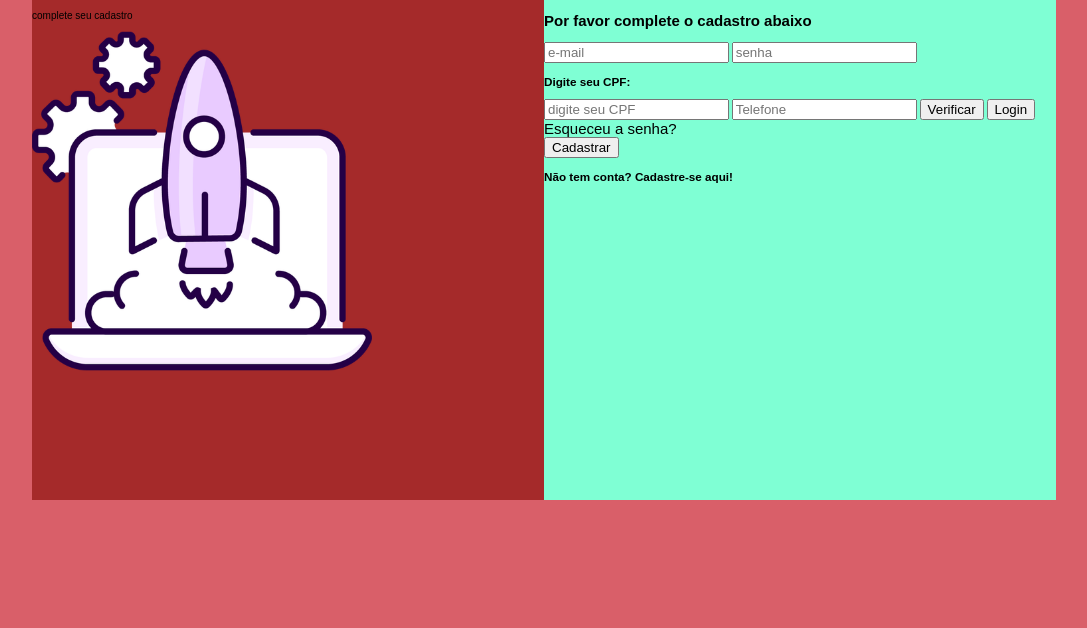
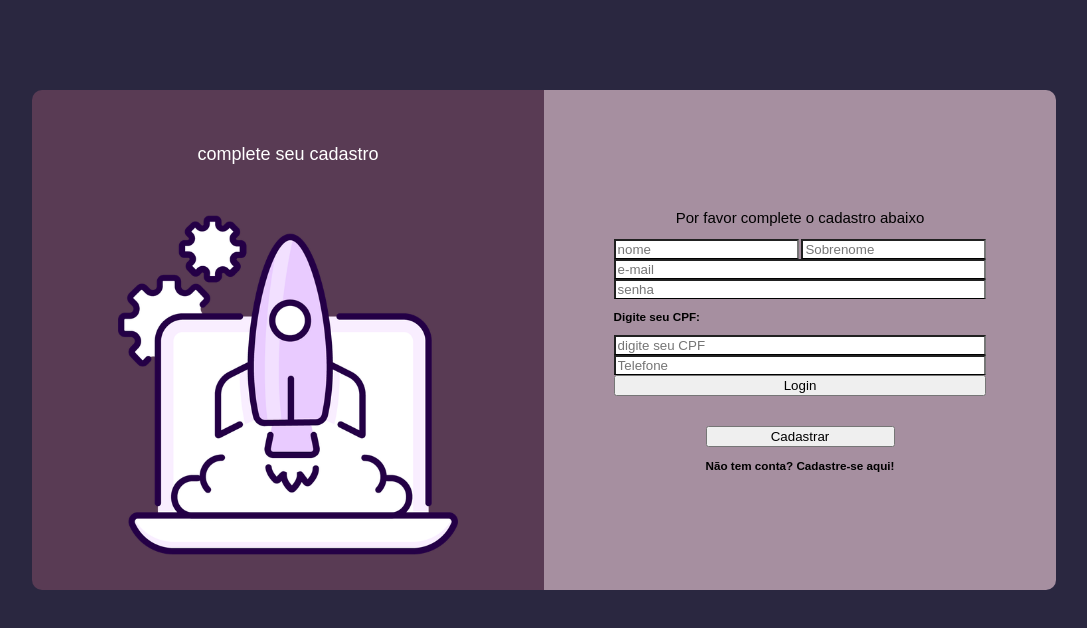
Before and after one commit to barrosraffa/TesteCadastroJavaScript, a plain HTML site: page index.html in a window 1280 px wide. Shown: the whole page, without its empty margins (96-1183 px from the left). Drawn offline with Linux system fonts and the light colour scheme.

Commit message:
estilizando css

```diff
--- a/index.html
+++ b/index.html
@@ -18,24 +18,23 @@
             </div>
             <div class="rigth-cadastro">
                 <h1 class="login__title">Por favor complete o cadastro abaixo</h1>
-                <form class="login__form">
+                <form class="login-form">
+                    <div>
+                        <input class="login__input" type="text" placeholder="nome"/>
+                        <input class="login__input" type="text" placeholder="Sobrenome"/>
+                    </div>
                     <input class="login__input" type="email" placeholder="e-mail" />
-                    <span class="login__input-border"></span>
                     <input class="login__input" type="password" placeholder="senha"/>
-                    <span class="login__input-border"></span>
                     <h3>Digite seu CPF:</h3>
                     <input type="text" name="cpf" \
-                        pattern="\d{3}\.\d{3}\.\d{3}-\d{2}" \
-                        title="Digite um CPF no formato: xxx.xxx.xxx-xx"
                         placeholder="digite seu CPF">
                     <input type="tel" id="phone" name="phone" pattern="[0-9]{3}-[0-9]{2}-[0-9]{3}" placeholder="Telefone">
-
-                    <input type="submit" value="Verificar">
                     <button class="login__submit">Login</button>
-                    <a class="login__reset" href="#">Esqueceu a senha?</a>
-                  </form>
-                  <button type="submit">Cadastrar</button>
-                  <h3>Não tem conta? Cadastre-se aqui!</h3>
+                </form>
+                  <div class="cadastro">
+                      <button type="submit">Cadastrar</button>
+                      <h3>Não tem conta? Cadastre-se aqui!</h3>
+                  </div>
             </div>
         </section>
     </main>
--- a/style.css
+++ b/style.css
@@ -17,7 +17,7 @@
 #F2C063*/
 
 body {
-    background-color: #D95F69;
+    background-color: #2A2740;
     font-family: 'Montserrat', Arial, Helvetica, sans-serif;
     margin: 0;
 }
@@ -45,6 +45,10 @@ li {
     list-style: none;
 }
 
+h1 {
+    font-weight: 300;
+}
+
 .container {
     margin: 0 auto;
     width: 80%;
@@ -52,26 +56,67 @@ li {
 
 .div-tela-cadastro {
     height: 500px;
-    background-color: #6593A6;
 
     display: flex;
     justify-content: center;
     margin: 0 auto;
     align-items: center;
+
+    margin-top: 90px;
 }
 
 .left-cadastro {
-    background-color: brown;
+    background-color: #593B54;
     width: 50%;
     height: 500px;
+    border-radius: 10px 0 0 10px;
+
+    display: flex;
+    justify-content: center;
+    flex-direction: column;
+    align-items: center;
+
+}
+
+.left-cadastro >p {
+    font-size: 18px;
+    color: white;
+    font-weight: 300;
+    margin-bottom: 50px;
+
 }
 
 .rigth-cadastro {
-    background-color: aquamarine;
+    background-color: #A68FA0;
     width: 50%;
     height: 500px;
+    border-radius: 0 10px 10px 0;
+
+    display: flex;
+    justify-content: center;
+    flex-direction: column;
+    align-items: center;
+
+}
+
+.login-form {
+    display: flex;
+    justify-content: center;
+    flex-direction: column;
+}
+
+.cadastro {
+    margin-top: 30px;
+    justify-content: center;
+    display: flex;
+    flex-direction: column;
 }
 
 img {
     width: 340px;
 }
+
+input {
+    border-bottom: 1px solid black;
+    text-decoration-style: none;
+}
```
